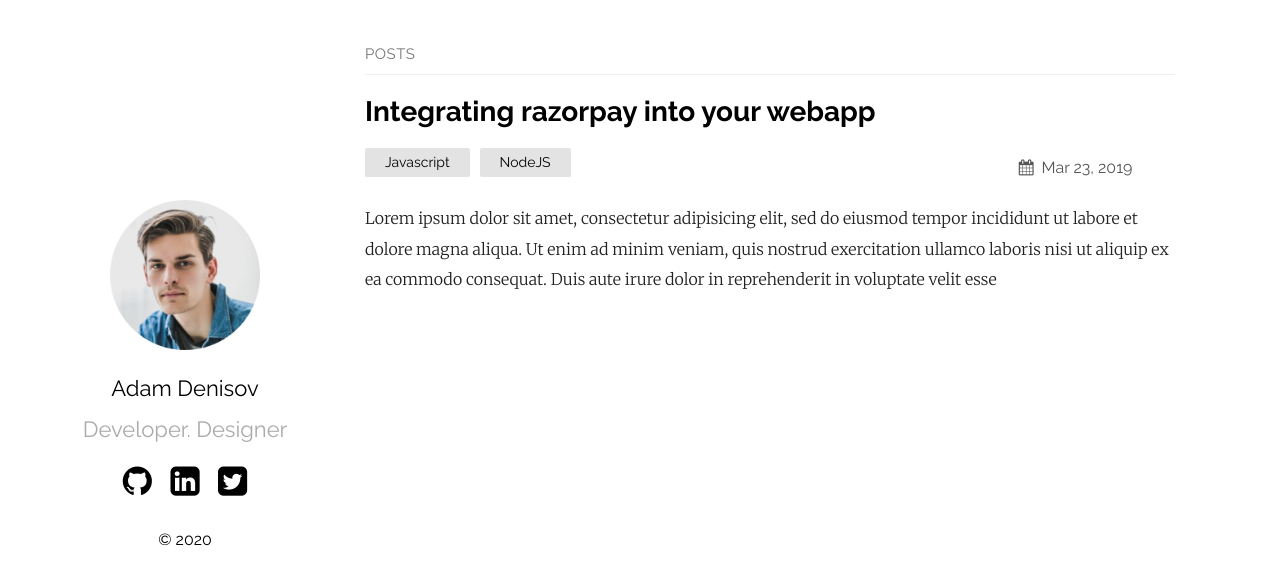
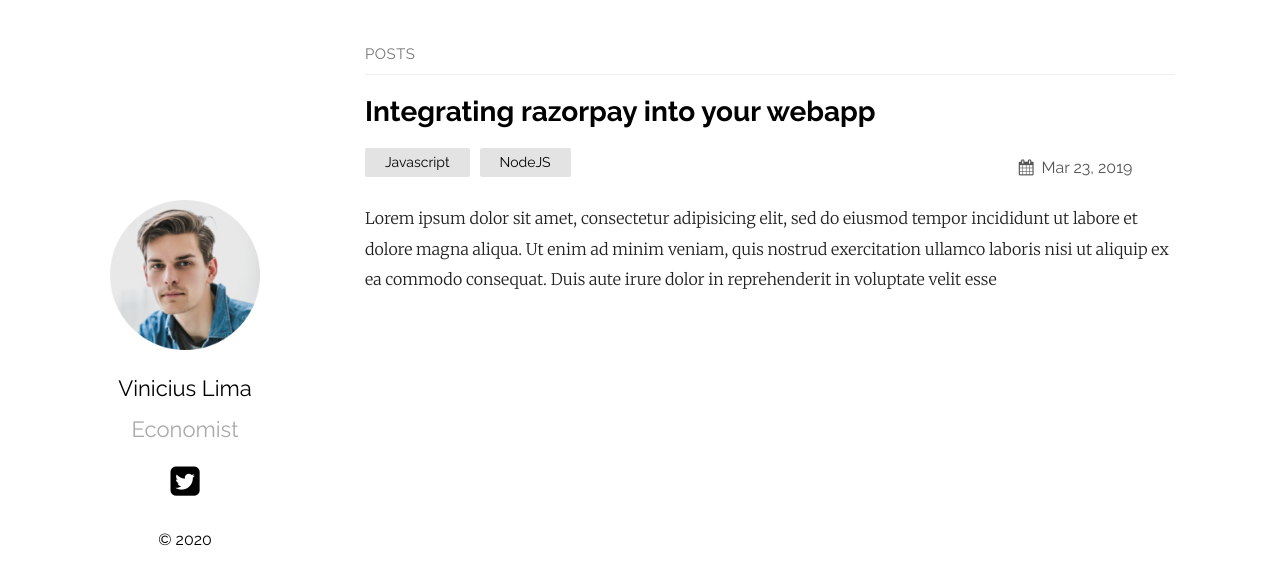
Before and after one commit to vinicius-glima/vinicius-glima.github.io, a Jekyll site: the page built from index.md, in a window 1280 px wide. Shown: the top 585 px of the page. Built offline with Jekyll 4.4.1, drawn with Linux system fonts in a browser that asks for light colours.

Commit message:
Update _config.yml

```diff
--- a/_config.yml
+++ b/_config.yml
@@ -1,6 +1,6 @@
-title: Your awesome title
-author: GitHub User
-email: your-email@domain.com
+title: EconometriCode
+author: Vinicius Lima
+email: viniciuslimafgv at gmail dot com
 description: > # this means to ignore newlines until "show_exerpts:"
   Write an awesome description for your new site here. You can edit this
   line in _config.yml. It will appear in your document head meta (for
@@ -12,16 +12,16 @@ show_excerpts: true # set to true to show excerpts on the homepage
 sass:
   sass_dir: _sass
 plainwhite:
-  name: Adam Denisov
-  tagline: Developer. Designer
+  name: Vinicius Lima
+  tagline: Economist
   date_format: "%b %-d, %Y"
   sitemap: true # set to true to generate sitemap.xml content
 
   # generate social links in footer
   social_links:
-    twitter: thelehhman
-    github:  thelehhman
-    linkedIn: in/thelehhman
+    twitter: vnglima
+    #github:  thelehhman
+    #linkedIn: in/thelehhman
     rss: rss
     # dribbble: jekyll
     # facebook: jekyll
```
